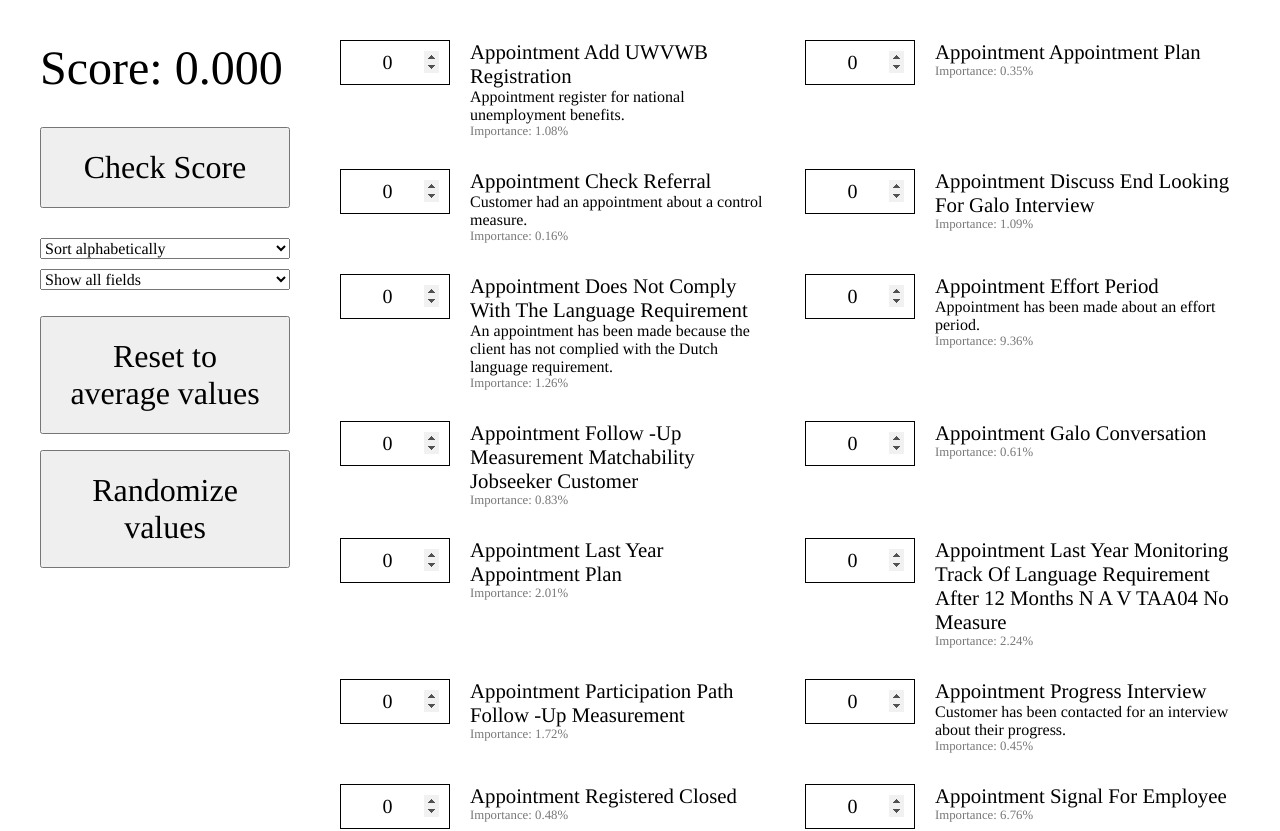
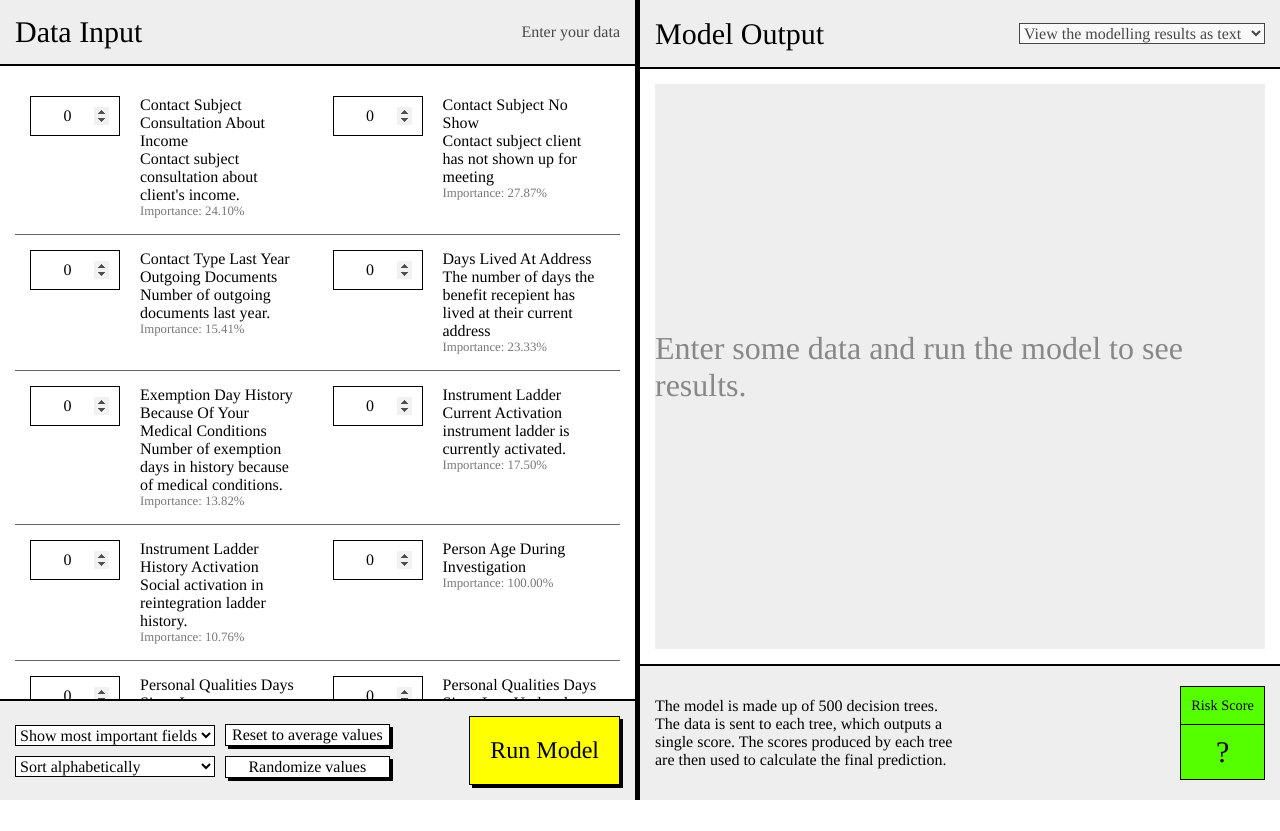
Before and after one commit to gheghi18/rotterdam-front, a Svelte app: page / in a window 1280 px wide. Shown: the top 831 px of the page. After the commit the page ends 800 px from the top, so only its background shows below. Built offline with nearby package versions, Linux system fonts and the light colour scheme.

Commit message:
redo layout

```diff
--- a/src/App.svelte
+++ b/src/App.svelte
@@ -3,9 +3,41 @@
   import Field from "./Field.svelte";
   import { userFields } from "./stores.js";
   import TextExplain from "./TextExplain.svelte";
-  import Trees from "./Trees.svelte";
-  import TextAndTree from "./TextAndTree.svelte";
-  import TextAndTreeFull from "./TextAndTreeFull.svelte";
+  import TextTree from "./TextTree.svelte";
+  import Tree from "./Tree.svelte";
+  import TREES from "./trees.json";
+  import { fade } from "svelte/transition";
+
+  const dev = false;
+  const URL = dev ? "http://localhost:8080/" : "https://rotterdam-model.fly.dev/";
+  const AUTH = dev ? "" : "uApjBhZ4w6h2aFQp3nx9gQFfwnJGxqoaEGeeof7H";
+  const trees = TREES.trees;
+
+  const sorters = {
+    alphabetical: (a, b) =>
+      a.feature_english_auto_translate
+        .toLowerCase()
+        .localeCompare(b.feature_english_auto_translate.toLowerCase()),
+    importance: (a, b) => b.feature_importance - a.feature_importance,
+  };
+
+  const archetypes = [
+    { name: "Migrant Man", main_fields: [10, 20, 30], hidden_fields: [] },
+    { name: "Young Woman", main_fields: [11, 21, 31], hidden_fields: [] },
+    { name: "Single Mom", main_fields: [12, 22, 33], hidden_fields: [] },
+  ];
+
+  let score = 0;
+  let loading = false;
+  let sort = "alphabetical";
+  let show = "important";
+  let explainView = "text";
+  let treeIndex = 499;
+  let fieldElements = [];
+
+  let sortedFields = [...FIELDS].sort(sorters[sort]);
+  onResetValues();
+  onFilter();
 
   function onSort() {
     sortedFields = [...sortedFields].sort(sorters[sort]);
@@ -25,6 +57,12 @@
   }
 
   function onRandomize() {
+    // randomizing = true;
+    // console.log(fieldElements);
+    for (let f of fieldElements) {
+      f.animate();
+    }
+    setTimeout(() => {
       userFields.set(
         FIELDS.map((f) => {
           if (f.type == "boolean") {
@@ -36,11 +74,14 @@
           }
         })
       );
+    }, 300);
   }
 
   function onResetValues() {
     userFields.set(FIELDS.map((f) => f.default_value));
   }
+
+  function onChangeView() {}
 
   async function onSubmit(e) {
     loading = true;
@@ -56,164 +97,297 @@
     score = results[0]["Ja"];
     loading = false;
   }
-
-  const dev = false;
-  const URL = dev ? "http://localhost:8080/" : "https://rotterdam-model.fly.dev/";
-  const AUTH = dev ? "" : "uApjBhZ4w6h2aFQp3nx9gQFfwnJGxqoaEGeeof7H";
-
-  const featureKey = {};
-  for (const f of FIELDS) {
-    featureKey[f.index] = f.feature_english_auto_translate;
-  }
-
-  const sorters = {
-    alphabetical: (a, b) =>
-      a.feature_english_auto_translate
-        .toLowerCase()
-        .localeCompare(b.feature_english_auto_translate.toLowerCase()),
-    importance: (a, b) => b.feature_importance - a.feature_importance,
-  };
-
-  const archetypes = [
-    { name: "Migrant Man", main_fields: [10, 20, 30], hidden_fields: [] },
-    { name: "Young Woman", main_fields: [11, 21, 31], hidden_fields: [] },
-    { name: "Single Mom", main_fields: [12, 22, 33], hidden_fields: [] },
-  ];
-
-  let score = 0;
-  let loading = false;
-  let sort = "alphabetical";
-  let show = "all";
-  let showText = false;
-  let showTree = false;
-
-  let sortedFields = [...FIELDS].sort(sorters[sort]);
-  onResetValues();
 </script>
 
 <main>
+  <section>
+    <header>
+      <h1>Data Input</h1>
+      <p>Enter your data</p>
+    </header>
+    <article>
       <form on:submit|preventDefault={onSubmit}>
-    <header>
-      <div class="check-score">
-        <h1>
-          Score:
-          {#if loading}
-            ...
-          {:else}
-            {score.toFixed(3)}
-          {/if}
-        </h1>
+        <div class="fields">
+          {#each sortedFields as field, index}
+            <Field {...field} bind:this={fieldElements[index]} />
+          {/each}
+        </div>
+      </form>
+    </article>
+
+    <nav class="input-options">
+      <div class="input-options-section">
         <p>
-          {#if score}
-            <button class="small" on:click|preventDefault={toggleText}>Explain Score</button>
-          {/if}
+          <select bind:value={show} on:change={onFilter}>
+            <option value="all">Show all fields</option>
+            <option value="important">Show most important fields</option>
+          </select>
         </p>
-        <button type="submit">Check Score</button>
-      </div>
-
+        <p>
           <select bind:value={sort} on:change={onSort}>
             <option value="alphabetical">Sort alphabetically</option>
             <option value="importance">Sort by importance</option>
           </select>
+        </p>
+      </div>
 
-      <select bind:value={show} on:change={onFilter}>
-        <option value="all">Show all fields</option>
-        <option value="important">Show most important fields</option>
-      </select>
+      <div class="input-options-section">
+        <p><button on:click|preventDefault={onResetValues}>Reset to average values</button></p>
+        <p><button on:click|preventDefault={onRandomize}>Randomize values</button></p>
+      </div>
 
+      <button class="check-score" disabled={loading} on:click|preventDefault={onSubmit}
+        >Run Model</button
+      >
+    </nav>
+  </section>
+
+  <section>
+    <header class="output">
+      <h1>Model Output</h1>
       <p>
-        <button on:click|preventDefault={onResetValues}>Reset to average values</button>
-      </p>
-      <p>
-        <button on:click|preventDefault={onRandomize}>Randomize values</button>
+        <select bind:value={explainView} on:change={onChangeView}
+          ><option value="text">View the modelling results as text</option><option value="trees"
+            >View the modelling results as trees</option
+          ></select
+        >
       </p>
     </header>
-
-    <div class="left">
-      <!-- <TextAndTree userFields={$userFields} /> -->
-      <!-- <TextAndTreeFull userFields={$userFields} /> -->
-      <div class="fields">
-        {#each sortedFields as field, index}
-          <Field {...field} />
+    <article>
+      {#if score != 0 && loading === false}
+        {#if explainView == "trees"}
+          <div class="text-trees">
+            {#key score}
+              {#each Array(treeIndex + 1) as _, index (index)}
+                <div class="text-tree">
+                  <h3>Tree {index + 1}</h3>
+                  <Tree data={trees[index]} {index} userFields={$userFields} />
+                </div>
               {/each}
+            {/key}
           </div>
+        {:else}
+          <div class="text-trees">
+            {#key score}
+              {#each Array(treeIndex + 1) as _, index (index)}
+                <div class="text-tree">
+                  <h3>Tree {index + 1}</h3>
+                  <TextTree data={trees[index]} />
                 </div>
-  </form>
-
-  {#if showText}
-    <div class="modal-holder">
-      <div class="text-explainer">
-        <a href="#" on:click|preventDefault={toggleText}>Close</a>
-        <div class="text-tree">
-          <TextExplain userFields={$userFields} />
+              {/each}
+            {/key}
           </div>
-        <!-- <Trees /> -->
+        {/if}
+      {:else}
+        <div class="no-score">
+          <div>
+            {#if loading}
+              <p>...loading...</p>
+            {:else}
+              <p>Enter some data and run the model to see results.</p>
+            {/if}
           </div>
         </div>
       {/if}
+    </article>
+    <nav class="output">
+      <p class="tip">
+        The model is made up of 500 decision trees. The data is sent to each tree, which outputs a
+        single score. The scores produced by each tree are then used to calculate the final
+        prediction.
+      </p>
+      <div class="score" style="background-color: hsl({100 - score * 100}, 100%, 50%)">
+        <div class="score-label">Risk Score</div>
+        <div class="score-value">
+          {#if loading}
+            ...
+          {:else}
+            {score > 0 ? score : "?"}
+          {/if}
+        </div>
+      </div>
+    </nav>
+  </section>
 </main>
 
 <style>
-  header {
-    position: fixed;
-    width: 250px;
+  main {
+    display: grid;
+    grid-template-columns: 1fr 1fr;
+    height: 100vh;
   }
 
-  header select {
-    width: 100%;
+  section {
+    display: grid;
+    height: 100vh;
+    grid-template-rows: auto 1fr auto;
+  }
+
+  section:first-child {
+    border-right: 5px solid #000;
+  }
+
+  header {
+    border-bottom: 2px solid #000;
+    /* box-shadow: 0px 5px 10px rgba(0, 0, 0, 0.2); */
+    display: flex;
+    align-items: center;
+    justify-content: space-between;
+  }
+
+  header p {
+    opacity: 0.7;
+  }
+
+  h1 {
+    font-size: 30px;
+    font-weight: normal;
+    margin: 0;
+  }
+
+  nav {
+    /* box-shadow: 0px -5px 10px rgba(0, 0, 0, 0.2); */
+  }
+
+  header,
+  article,
+  nav {
+    padding: 15px;
+  }
+
+  header {
+    padding: 7px 15px;
+  }
+
+  header,
+  nav {
+    background-color: #fffee0;
+    background-color: #eee;
+  }
+
+  header.output,
+  nav.output {
+    background-color: #e0fdff;
+    background-color: #eee;
+  }
+
+  article {
+    overflow: scroll;
+    border-bottom: 2px solid #000;
+  }
+
+  .input-options {
+    display: flex;
+    align-items: center;
+  }
+
+  .input-options p {
+    margin: 0;
+  }
+  .input-options p:first-child {
     margin-bottom: 10px;
   }
 
-  .check-score {
-    margin-bottom: 30px;
+  .input-options button,
+  select {
+    width: 100%;
+    background-color: #fff;
+    border: 1px solid #000;
+    cursor: pointer;
+  }
+
+  .input-options button {
+    /* border-right-width: 4px; */
+    /* border-bottom-width: 4px; */
+    /* border-right-color: #666; */
+    box-shadow: 3px 3px 0px #000;
+  }
+
+  .input-options button:hover {
+    /* background: #000; */
+    /* color: #fff; */
+  }
+
+  .input-options button:active {
+    position: relative;
+    top: 2px;
+    left: 2px;
+  }
+
+  .input-options .check-score {
+    width: auto;
+    height: 100%;
+    background-color: yellow;
+    cursor: pointer;
+    margin-left: auto;
+    padding: 20px;
+    font-size: 1.5em;
+  }
+
+  .input-options-section {
+    margin-right: 10px;
+  }
+
+  .output {
+    display: flex;
+    align-items: center;
+    justify-content: space-between;
+  }
+
+  .output .tip {
+    width: 50%;
   }
 
   .left {
-    margin-left: 300px;
   }
 
   .fields {
     display: grid;
     grid-template-columns: 1fr 1fr;
-    grid-gap: 30px;
-    /* display: flex; */
-    /* flex-wrap: wrap; */
+    /* grid-gap: 15px; */
   }
 
-  h1 {
-    font-size: 3em;
-    font-weight: normal;
-    margin-top: 0;
+  nav {
+    /* background-color: #333; */
   }
 
   button {
+    font-size: 1em;
+  }
+
+  .score {
+    border: 1px solid #000;
+    transition: 1s all;
+  }
+
+  .score-label,
+  .score-value {
+    padding: 10px;
+    text-align: center;
+  }
+
+  .score-label {
+    border-bottom: 1px solid #000;
+    font-size: 0.9em;
+    /* color: #fff; */
+  }
+
+  .score-value {
+    font-size: 30px;
+    /* color: #fff; */
+  }
+
+  h3 {
+    font-weight: normal;
+    border-bottom: 1px solid #000;
+  }
+
+  .no-score {
+    display: grid;
+    place-items: center;
+    height: 100%;
     font-size: 2em;
-    padding: 20px;
-    width: 100%;
-  }
-  .text-explainer {
-    position: fixed;
-    z-index: 999;
-    width: 80%;
-    height: 80%;
-    border: 1px solid #000;
-    box-shadow: 0px 0px 15px #000;
-    overflow: scroll;
-    top: 10%;
-    left: 10%;
-    background-color: #fff;
-  }
-  .modal-holder {
-    position: fixed;
-    z-index: 998;
-    top: 0;
-    left: 0;
-    width: 100%;
-    height: 100%;
-    background-color: rgba(255, 255, 255, 0.9);
-  }
-  .text-tree {
-    max-width: 900px;
-    margin: auto;
+    color: #888;
+    background-color: #eee;
   }
 </style>
--- a/src/Field.svelte
+++ b/src/Field.svelte
@@ -15,10 +15,24 @@
     type,
     feature_english,
     index;
+
+  let timeout;
+  export function animate(){
+    clearTimeout(timeout);
+    opacity = 0;
+    timeout = setTimeout(() => {
+      opacity = 1;
+    }, 300);
+  }
+
+  let opacity = 1;
+  // userFields.subscribe(val => {
+  //     console.log(index, val[index]);
+  // });
 </script>
 
 <div class="field" id={"field-" + index}>
-  <div class="input-holder">
+  <div class="input-holder" style:opacity={opacity}>
     {#if type == "boolean"}
       <select name={feature_dutch_underscore} bind:value={$userFields[index]}>
         <option value={0.0}>False</option>
@@ -46,7 +60,18 @@
     display: flex;
     /* max-width: 400px; */
     align-items: flex-start;
+    padding: 15px;
+    border-bottom: 1px solid #666;
   }
+
+  /* .field:nth-child(even) { */
+  /*   border-left: 1px solid #666; */
+  /*   border-top: 1px solid #666; */
+  /* } */
+  /*  */
+  /* .field:nth-child(odd) { */
+  /*   border-top: 1px solid #666; */
+  /* } */
 
   /* .field input, .field label { */
   /*   display: inline; */
@@ -56,7 +81,7 @@
   }
 
   .title {
-    font-size: 1.3em;
+    font-size: 1em;
     text-transform: capitalize;
   }
 
@@ -67,13 +92,13 @@
 
   input,
   select {
-    font-size: 20px;
+    font-size: 1em;
     font-family: Times, sans-serif;
     border: 1px solid #000;
     /* width: 5em; */
     /* width: 100%; */
     /* display: block; */
-    width: 110px;
+    width: 90px;
     padding: 10px;
     text-align: center;
     background-color: #fff;
@@ -82,7 +107,9 @@
   }
   .input-holder {
     margin-right: 20px;
-    width: 110px;
+    width: 90px;
+    opacity: 1;
+    transition: 0.3s opacity;
   }
   input[type="number"]::-webkit-inner-spin-button,
   input[type="number"]::-webkit-outer-spin-button {
--- /dev/null
+++ b/src/Input.svelte
@@ -0,0 +1,116 @@
+<script>
+  import FIELDS from "./fields.js";
+  import Field from "./Field.svelte";
+  import { userFields } from "./stores.js";
+
+  const dev = false;
+  const URL = dev ? "http://localhost:8080/" : "https://rotterdam-model.fly.dev/";
+  const AUTH = dev ? "" : "uApjBhZ4w6h2aFQp3nx9gQFfwnJGxqoaEGeeof7H";
+
+  const sorters = {
+    alphabetical: (a, b) =>
+      a.feature_english_auto_translate
+        .toLowerCase()
+        .localeCompare(b.feature_english_auto_translate.toLowerCase()),
+    importance: (a, b) => b.feature_importance - a.feature_importance,
+  };
+
+  const archetypes = [
+    { name: "Migrant Man", main_fields: [10, 20, 30], hidden_fields: [] },
+    { name: "Young Woman", main_fields: [11, 21, 31], hidden_fields: [] },
+    { name: "Single Mom", main_fields: [12, 22, 33], hidden_fields: [] },
+  ];
+
+  let score = 0;
+  let loading = false;
+  let sort = "alphabetical";
+  let show = "all";
+
+  onSort();
+  onResetValues();
+
+  function onRandomize() {
+    userFields.set(
+      FIELDS.map((f) => {
+        if (f.type == "boolean") {
+          return Math.random() < 0.5 ? 0.0 : 1.0;
+        } else if (f.type == "float") {
+          return +(Math.random() * 100).toFixed(1);
+        } else {
+          return parseInt(Math.random() * 100);
+        }
+      })
+    );
+  }
+
+  function onResetValues() {
+    userFields.set(FIELDS.map((f) => f.default_value));
+  }
+
+  function onSort() {
+    sortedFields = [...sortedFields].sort(sorters[sort]);
+  }
+
+  function onFilter() {
+    if (show == "all") {
+      sortedFields = [...FIELDS].sort(sorters[sort]);
+    } else {
+      sortedFields = FIELDS.filter((f) => f.feature_importance > 10);
+      onSort();
+    }
+  }
+
+  async function onSubmit(e) {
+    loading = true;
+    let data = { auth: AUTH, d: [$userFields] };
+    let response = await fetch(URL, {
+      method: "POST",
+      body: JSON.stringify(data),
+      headers: {
+        "Content-Type": "application/json",
+      },
+    });
+    let results = await response.json();
+    score = results[0]["Ja"];
+    loading = false;
+  }
+</script>
+
+<form on:submit|preventDefault={onSubmit}>
+  <div class="fields">
+    {#each sortedFields as field, index}
+      <Field {...field} />
+    {/each}
+  </div>
+  <div class="form-options">
+    <select bind:value={sort} on:change={onSort}>
+      <option value="alphabetical">Sort alphabetically</option>
+      <option value="importance">Sort by importance</option>
+    </select>
+
+    <select bind:value={show} on:change={onFilter}>
+      <option value="all">Show all fields</option>
+      <option value="important">Show most important fields</option>
+    </select>
+  </div>
+</form>
+
+<style>
+  .fields {
+    display: grid;
+    grid-template-columns: 1fr 1fr;
+    grid-gap: 30px;
+  }
+
+  h1 {
+    font-size: 3em;
+    font-weight: normal;
+    margin-top: 0;
+  }
+
+  button {
+    font-size: 2em;
+    padding: 20px;
+    width: 100%;
+  }
+</style>
--- a/src/app.css
+++ b/src/app.css
@@ -16,7 +16,12 @@ a {
 a:hover {
 }
 
+html {
+  height: 100%;
+}
 body {
+  margin: 0;
+  height: 100%;
 }
 
 h1 {
@@ -24,5 +29,5 @@ h1 {
 
 #app {
   margin: 0 auto;
-  padding: 2rem;
+  /* padding: 2rem; */
 }
```
Also changed, not shown: src/TextTree.svelte (+12 -5 lines). Lines whose indentation alone changed are shown as unchanged.
